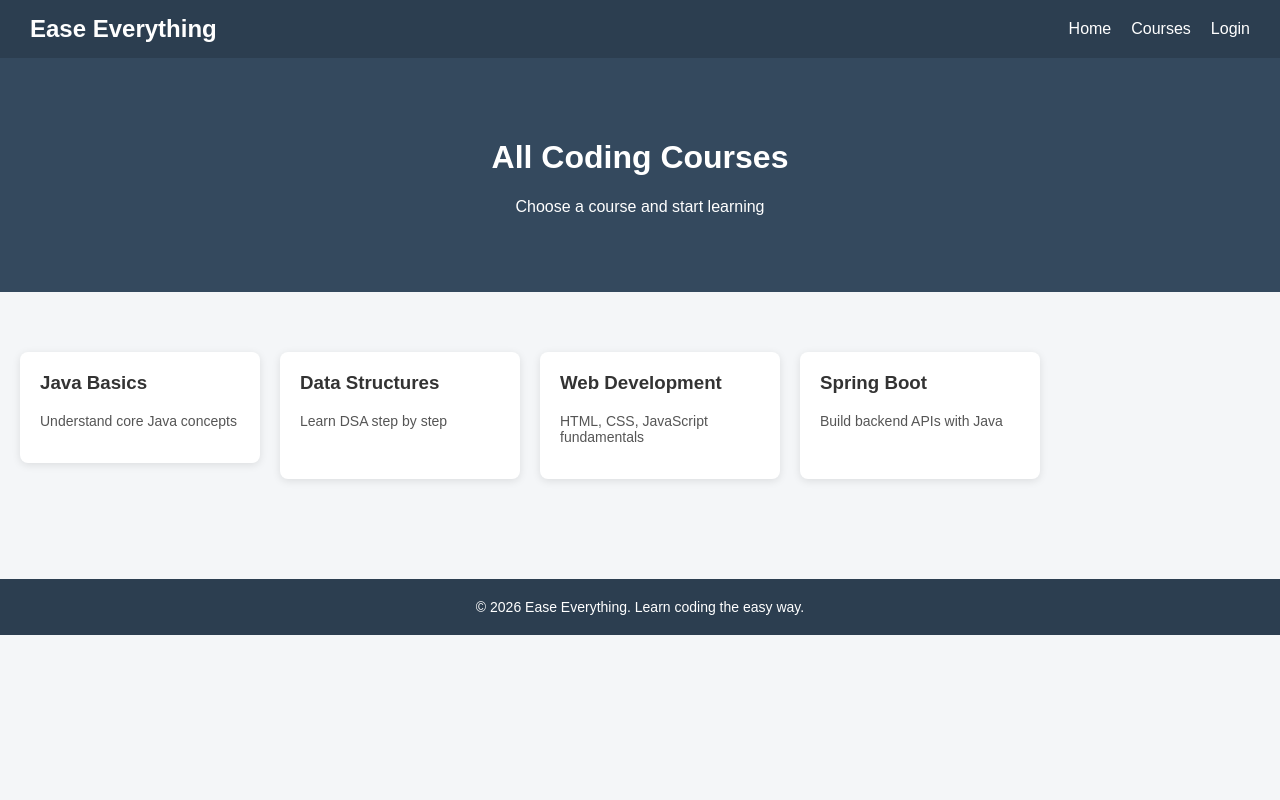
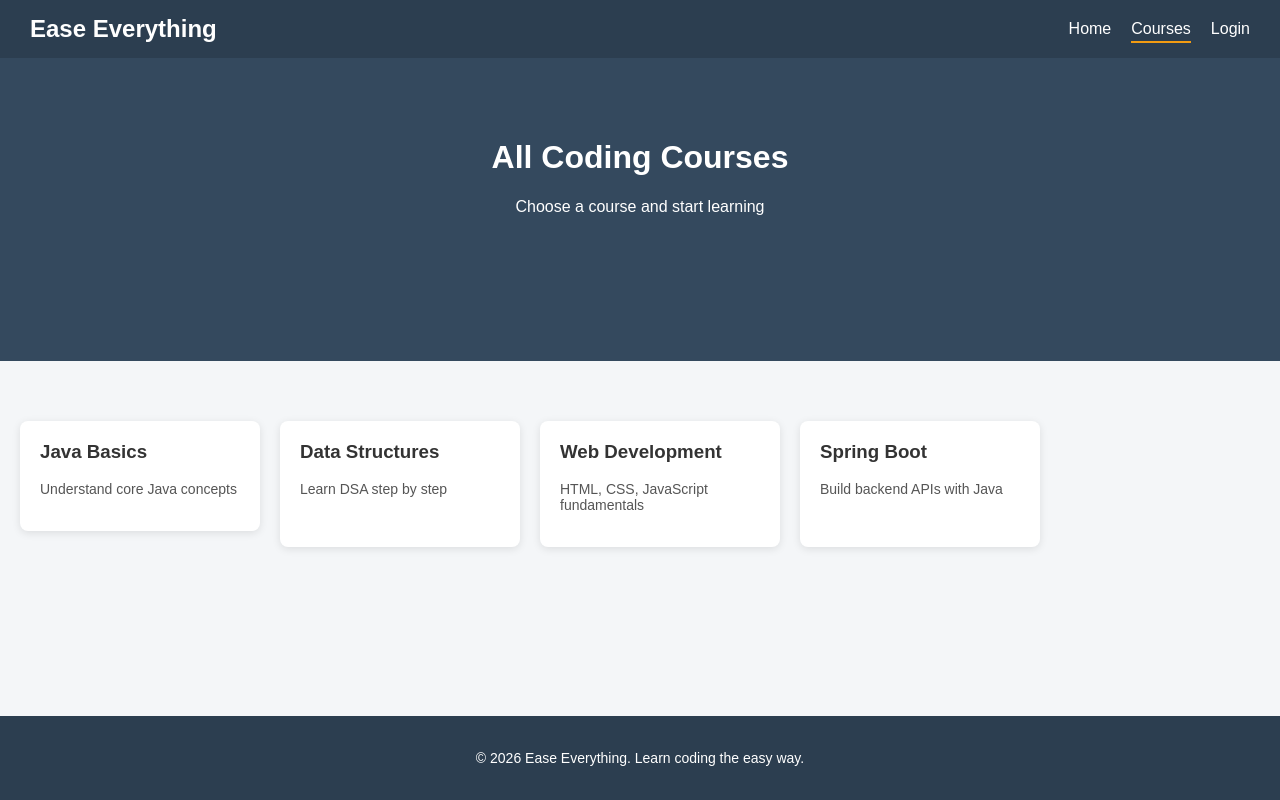
Before and after one commit to Sudhakar-Kalathi/e-learning-app, a plain HTML site: page frontend/courses.html in a window 1280 px wide. Drawn offline with Linux system fonts and the light colour scheme.

Commit message:
Footer update

```diff
--- a/frontend/courses.html
+++ b/frontend/courses.html
@@ -12,7 +12,7 @@
         <h2 class="logo">Ease Everything</h2>
         <ul class="nav-links">
             <li><a href="index.html">Home</a></li>
-            <li><a href="courses.html">Courses</a></li>
+            <li><a href="courses.html" class="active">Courses</a></li>
             <li><a href="login.html">Login</a></li>
         </ul>
     </nav>
--- a/frontend/css/style.css
+++ b/frontend/css/style.css
@@ -3,6 +3,11 @@ body {
     font-family: Arial, sans-serif;
     background-color: #f4f6f8;
     color: #333;
+
+    /* Footer fix */
+    min-height: 100vh;
+    display: flex;
+    flex-direction: column;
 }
 
 /* Navbar */
@@ -38,6 +43,7 @@ body {
     padding: 60px 20px;
     background-color: #34495e;
     color: white;
+    flex: 1;
 }
 
 .hero button {
@@ -52,6 +58,7 @@ body {
 /* Courses */
 .courses {
     padding: 40px 20px;
+    flex: 1;
 }
 
 .course-list {
@@ -113,6 +120,7 @@ body {
     padding: 40px 20px;
     max-width: 800px;
     margin: auto;
+    flex: 1;
 }
 
 .course-points {
@@ -191,6 +199,8 @@ body {
     color: white;
     font-size: 14px;
 }
-.footer p {
-    margin: 0;
+/* Active navbar link */
+.nav-links a.active {
+    border-bottom: 2px solid #f39c12;
+    padding-bottom: 4px;
 }
```
Also changed, not shown: frontend/course-detail.html (+1 -1 lines), frontend/index.html (+1 -1 lines), frontend/login.html (+1 -1 lines), frontend/signup.html (+1 -1 lines).
